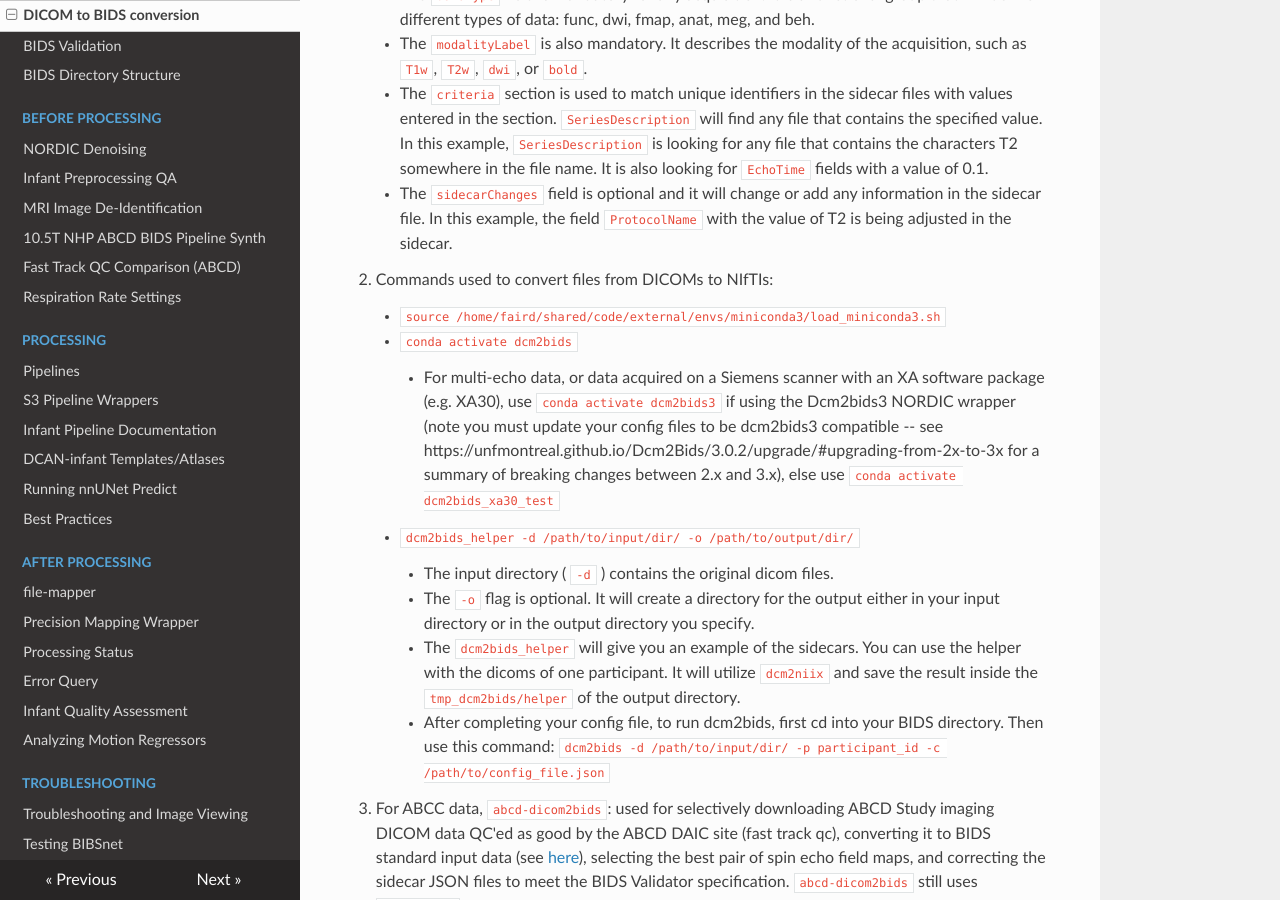
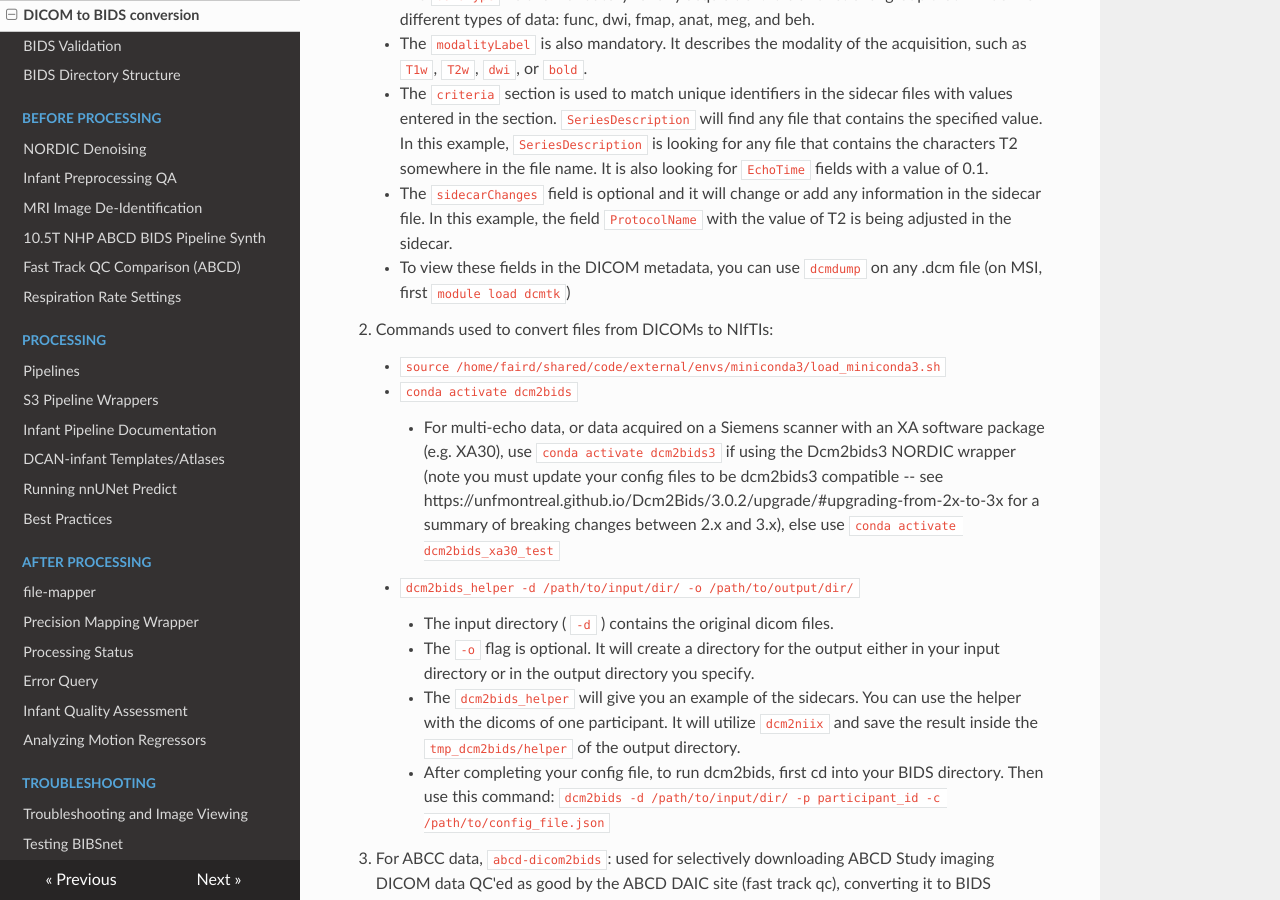
Before and after one commit to DCAN-Labs/cdni-brain, an MkDocs documentation site: the page built from docs/dcm2bids.md, in a window 1280 px wide and 900 px high, scrolled down 1052 px. Built offline with MkDocs 1.6.1, drawn with Linux system fonts in a browser that asks for light colours; nearby versions of some CDN libraries.

Commit message:
Update dcm2bids.md
added single line about how to use dcmdump on MSI to look at DICOM metadata

```diff
--- a/docs/dcm2bids.md
+++ b/docs/dcm2bids.md
@@ -29,6 +29,7 @@ Watch: [Dcm2bids DCAN tutorial recording](https://drive.google.com/drive/folders
     * The `criteria` section is used to match unique identifiers in the sidecar files with values entered in the section. `SeriesDescription` will find any file that contains the specified value. In this example, `SeriesDescription` is looking for any file that contains the characters T2 somewhere in the file name. It is also looking for `EchoTime` fields with a value of 0.1.
 
     * The `sidecarChanges` field is optional and it will change or add any information in the sidecar file. In this example, the field `ProtocolName` with the value of T2 is being adjusted in the sidecar.
+    * To view these fields in the DICOM metadata, you can use `dcmdump` on any .dcm file (on MSI, first `module load dcmtk`)
 
 12. Commands used to convert files from DICOMs to NIfTIs:
 
```
